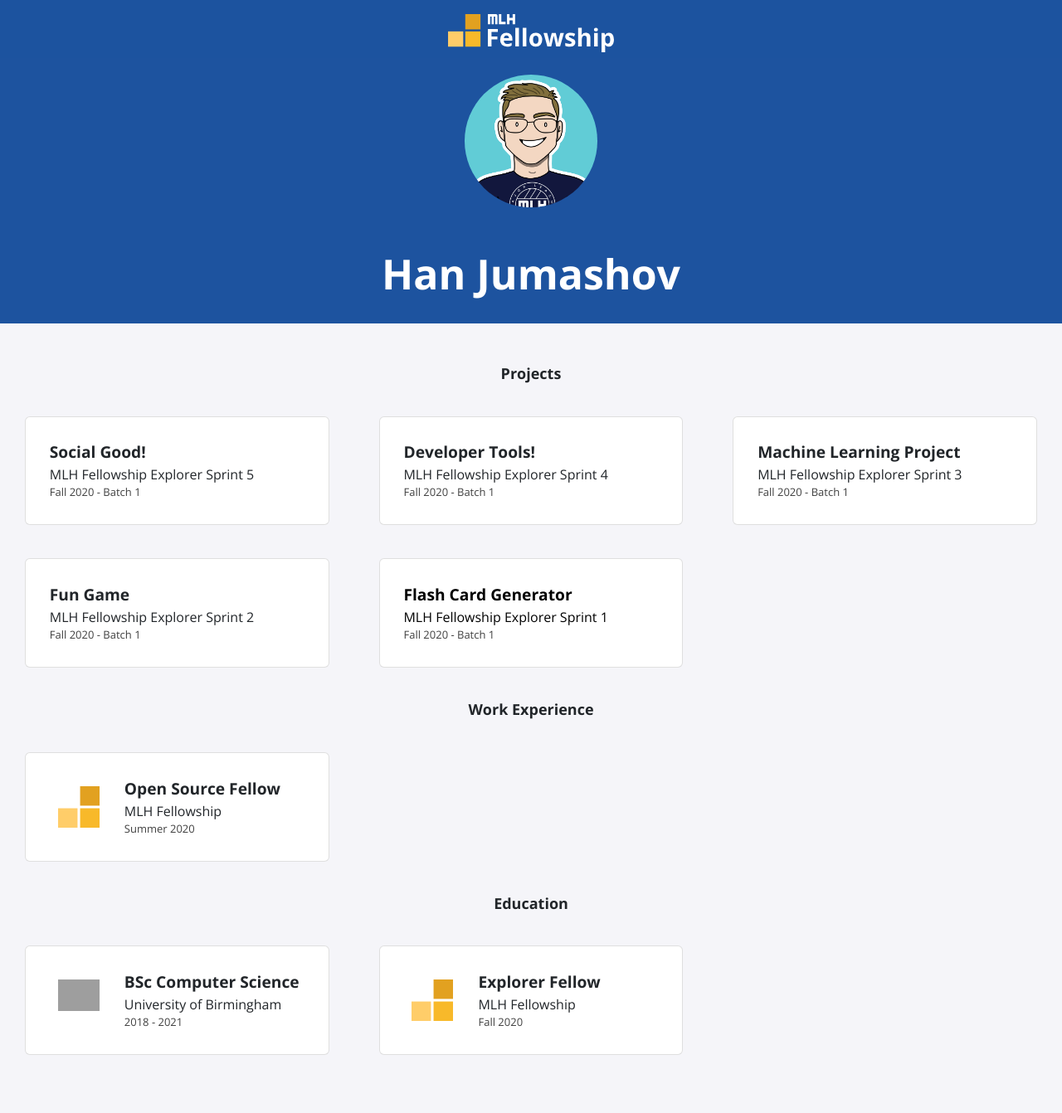
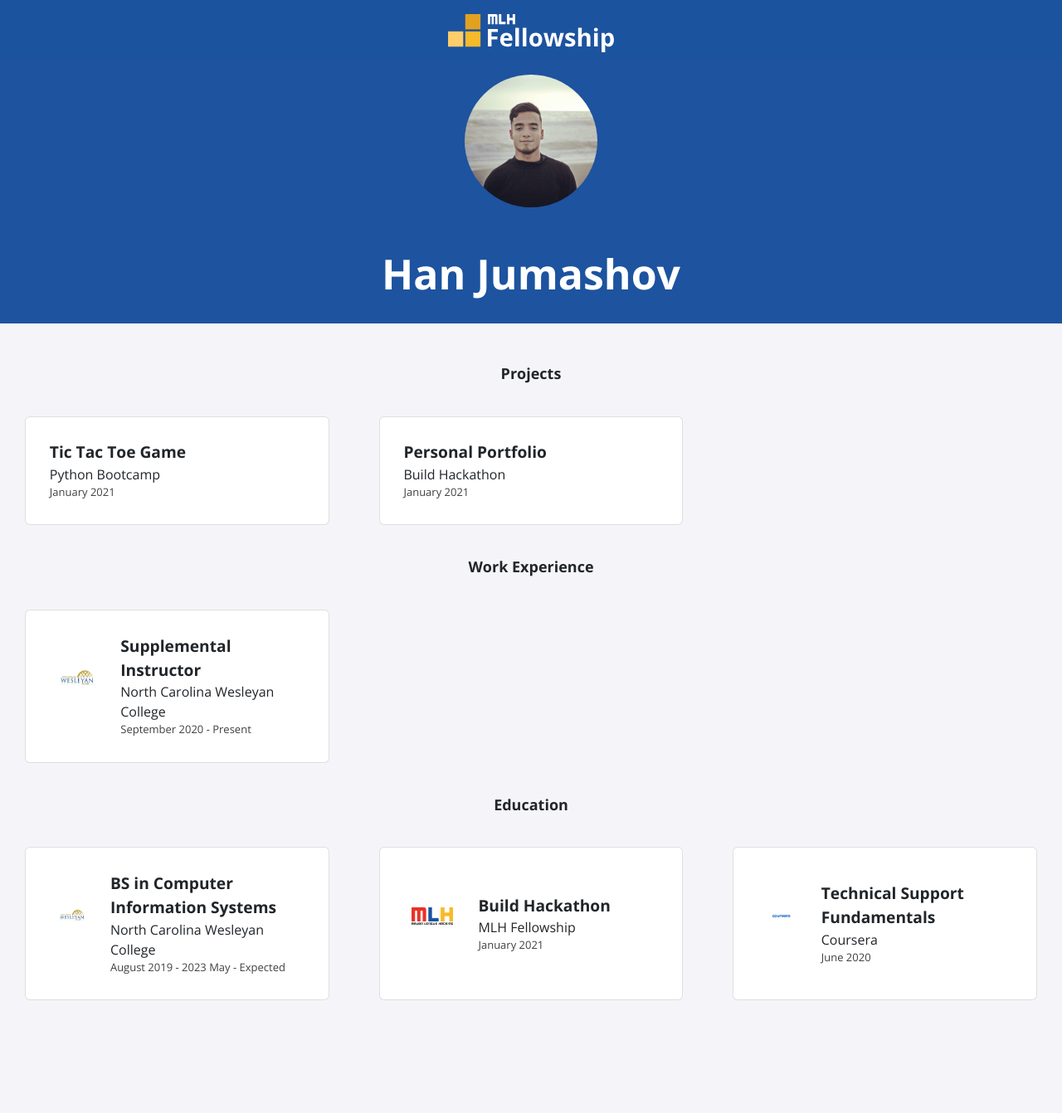
Before and after one commit to hj-3400/hj-3400.github.io, a Jekyll site: the page built from index.html, in a window 1280 px wide. Shown: the whole page at 83% size. Built offline with Jekyll 4.4.1, drawn with Linux system fonts in a browser that asks for light colours; nearby versions of some CDN libraries; after the commit the page ends 1276 px from its top, so only the background shows below that; grey boxes are pictures that could not be loaded.

Commit message:
update1.1

```diff
--- a/_data/education.yml
+++ b/_data/education.yml
@@ -1,9 +1,14 @@
-- course: BSc Computer Science
-  institute: University of Birmingham
-  dates: 2018 - 2021
-  logo: uob.png
+- course: BS in Computer Information Systems
+  institute: North Carolina Wesleyan College
+  dates: August 2019 - 2023 May - Expected
+  logo: ncwclogo.png
 
-- course: Explorer Fellow
+- course: Build Hackathon
   institute: MLH Fellowship
-  dates: Fall 2020
-  logo: fellowship.svg
+  dates: January 2021
+  logo: mlhlogo.png
+
+- course: Technical Support Fundamentals
+  institute: Coursera
+  dates: June 2020
+  logo: courseralogo.png
--- a/_data/experience.yml
+++ b/_data/experience.yml
@@ -1,4 +1,4 @@
-- role: Open Source Fellow
-  company: MLH Fellowship
-  dates: Summer 2020
-  logo: fellowship.svg
+- role: Supplemental Instructor
+  company: North Carolina Wesleyan College
+  dates: September 2020 - Present
+  logo: ncwclogo.png
--- a/_data/projects.yml
+++ b/_data/projects.yml
@@ -1,20 +1,8 @@
-- title: Social Good!
-  event: MLH Fellowship Explorer Sprint 5
-  date: Fall 2020 - Batch 1
+- title: Tic Tac Toe Game
+  event: Python Bootcamp
+  date: January 2021
 
-- title: Developer Tools!
-  event: MLH Fellowship Explorer Sprint 4
-  date: Fall 2020 - Batch 1
 
-- title: Machine Learning Project
-  event: MLH Fellowship Explorer Sprint 3
-  date: Fall 2020 - Batch 1
-
-- title: Fun Game
-  event: MLH Fellowship Explorer Sprint 2
-  date: Fall 2020 - Batch 1
-
-- title: Flash Card Generator
-  event: MLH Fellowship Explorer Sprint 1
-  date: Fall 2020 - Batch 1
-  page-name: sprint1
+- title: Personal Portfolio
+  event: Build Hackathon
+  date: January 2021
```
Also changed, not shown: assets/img/education/courseralogo.png (added), assets/img/education/fellowship.svg (deleted), assets/img/education/mlhlogo.png (added), assets/img/experience/ncwclogo.png (added), assets/img/logo.jpg.
